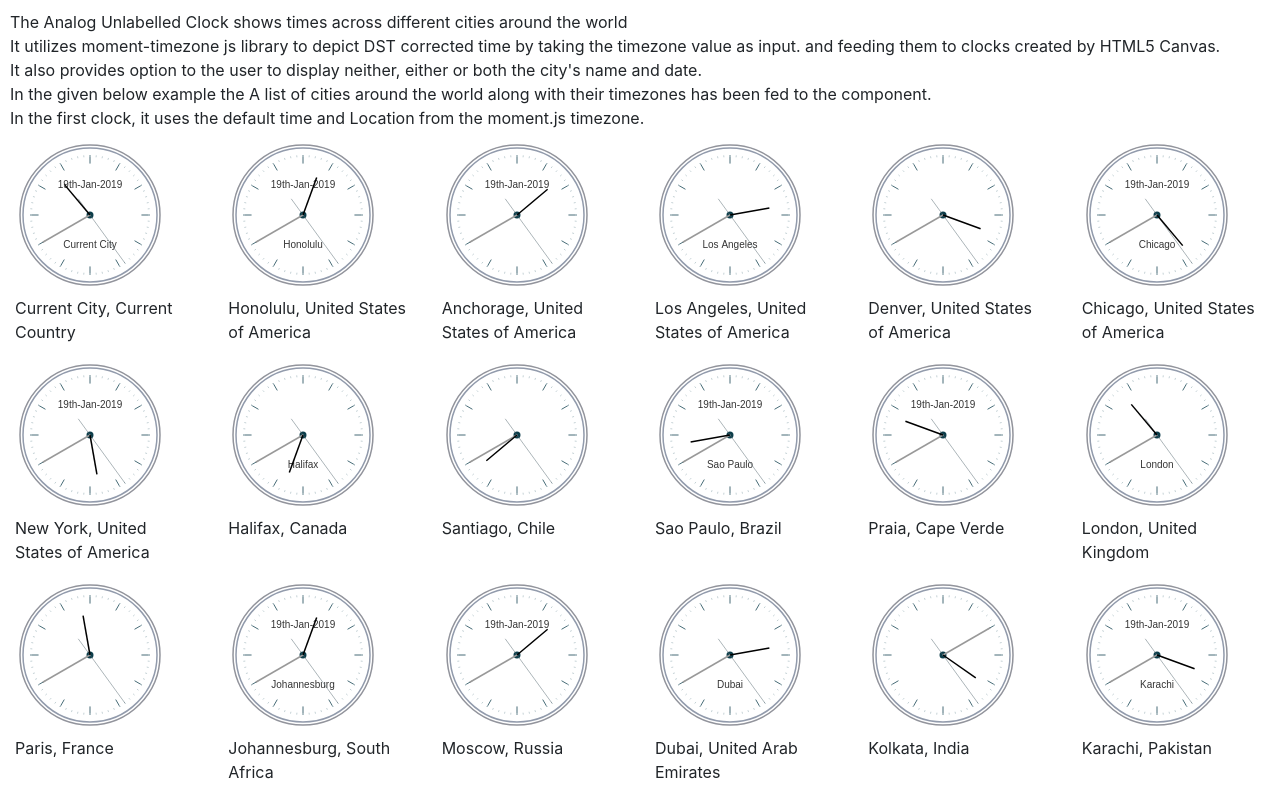
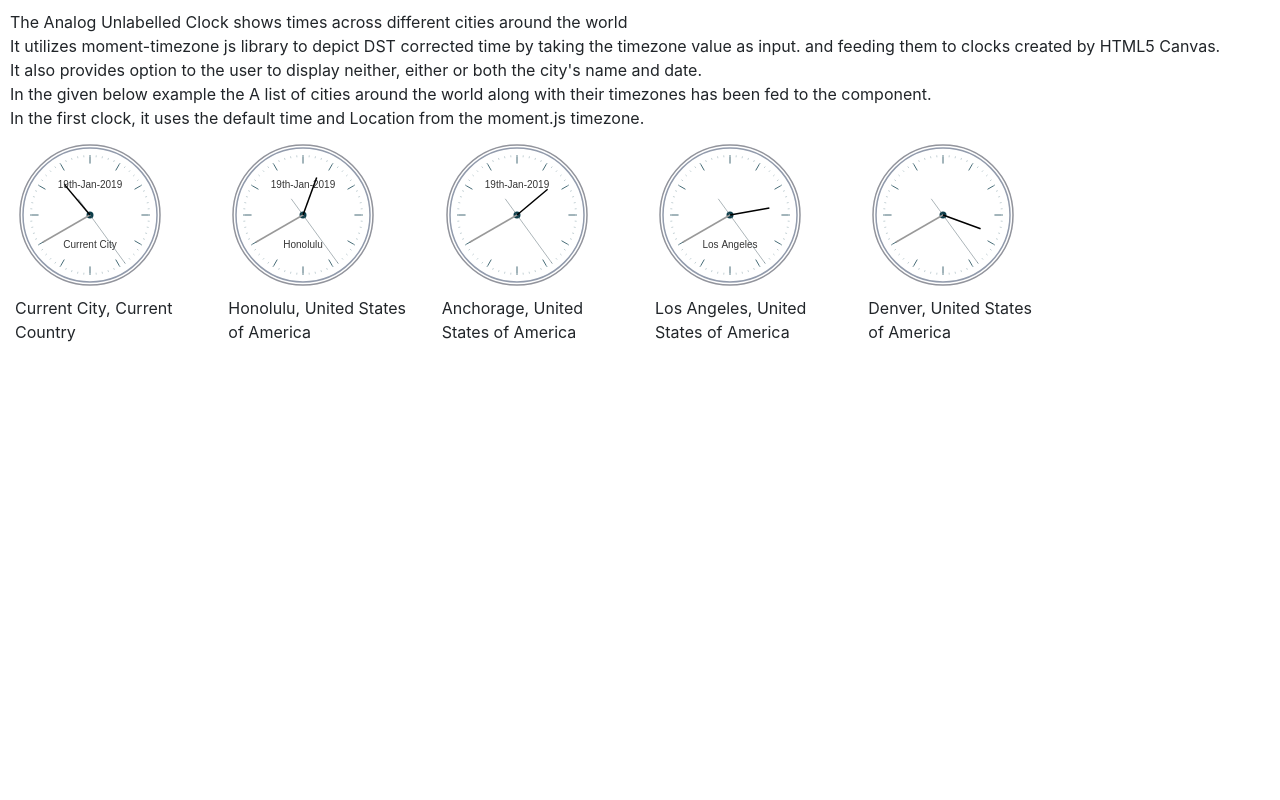
Before and after one commit to parasmanijain/unlabelled-clock, an Angular app: page / in a window 1280 px wide. Shown: the top 800 px of the page. Built offline with nearby package versions, Linux system fonts and the light colour scheme.

Commit message:
cities limited to 5

```diff
--- a/src/app/app.component.html
+++ b/src/app/app.component.html
@@ -13,7 +13,7 @@ In the first clock, it uses the default time and Location from the moment.js tim
 
 <div class="container-fluid">
   <div class="row">
-      <div class="col-lg-2 col-md-3 col-sm-4 col-xs-4 canvas-col" *ngFor="let city of cities">
+      <div class="col-lg-2 col-md-3 col-sm-4 col-xs-4 canvas-col" *ngFor="let city of cities | slice:0:5;">
           <div>
               <app-unlabelled-clock [city]="city.name" [timezone]="city.timezone" [displayDate]="city.displayDate" [displayName]="city.displayName"></app-unlabelled-clock>
           </div>
```
